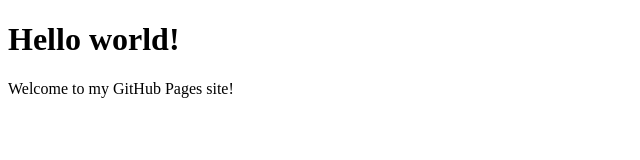
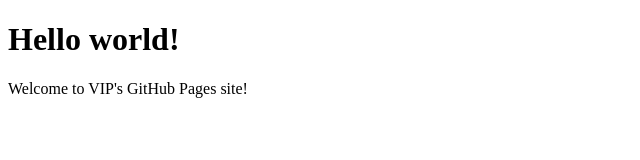
Before and after one commit to mynameisvip/mynameisvip.github.io, a plain HTML site: page index.html in a window 1280 px wide. Shown: the full height of the page, 0-640 px from the left. Drawn offline with Linux system fonts and the light colour scheme.

Commit message:
Adding content to index.html

```diff
--- a/index.html
+++ b/index.html
@@ -5,6 +5,6 @@
   </head>
   <body>
     <h1>Hello world!</h1>
-    <p>Welcome to my GitHub Pages site!</p>
+    <p>Welcome to VIP's GitHub Pages site!</p>
   </body>
 </html>
```
